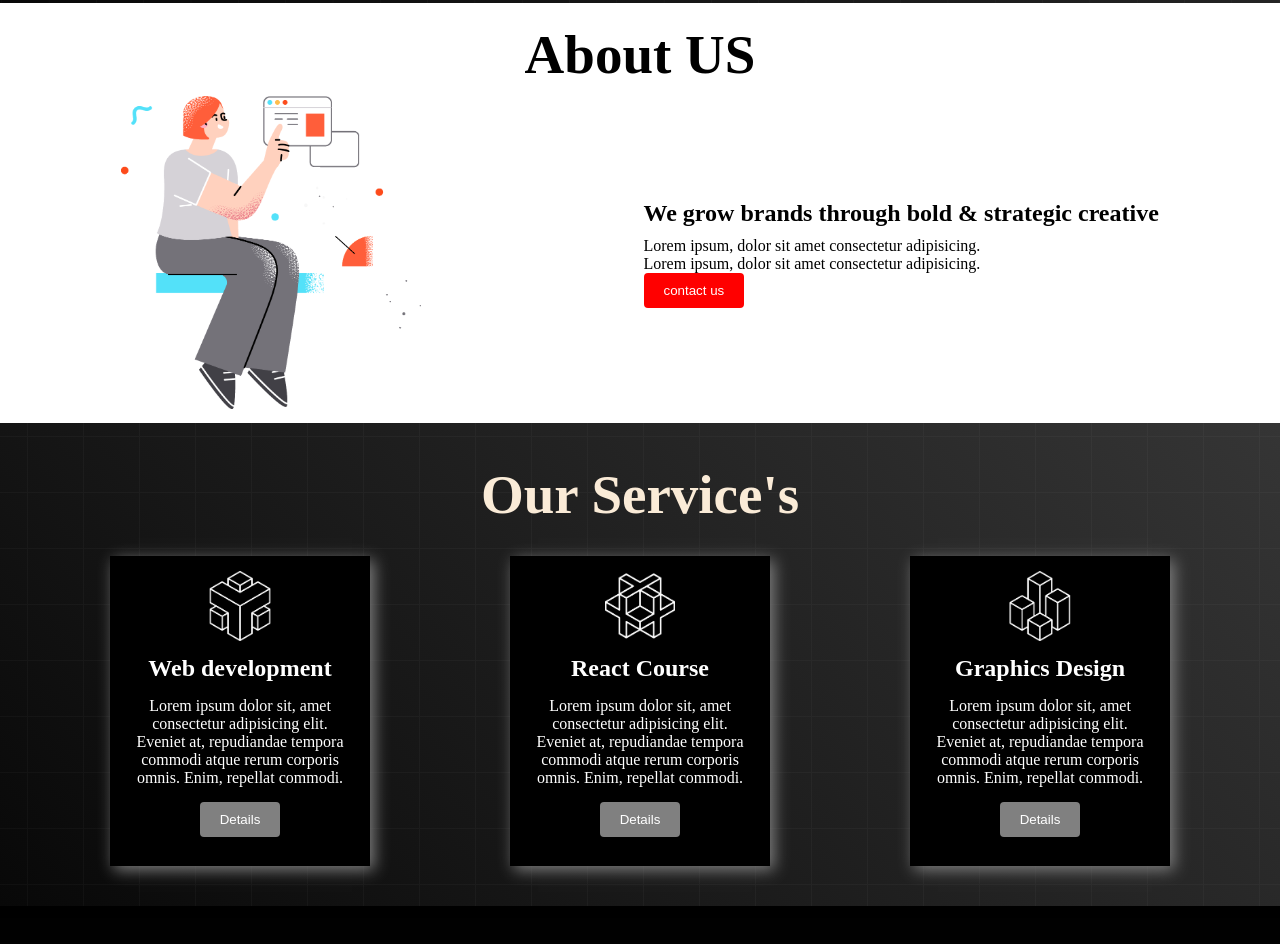
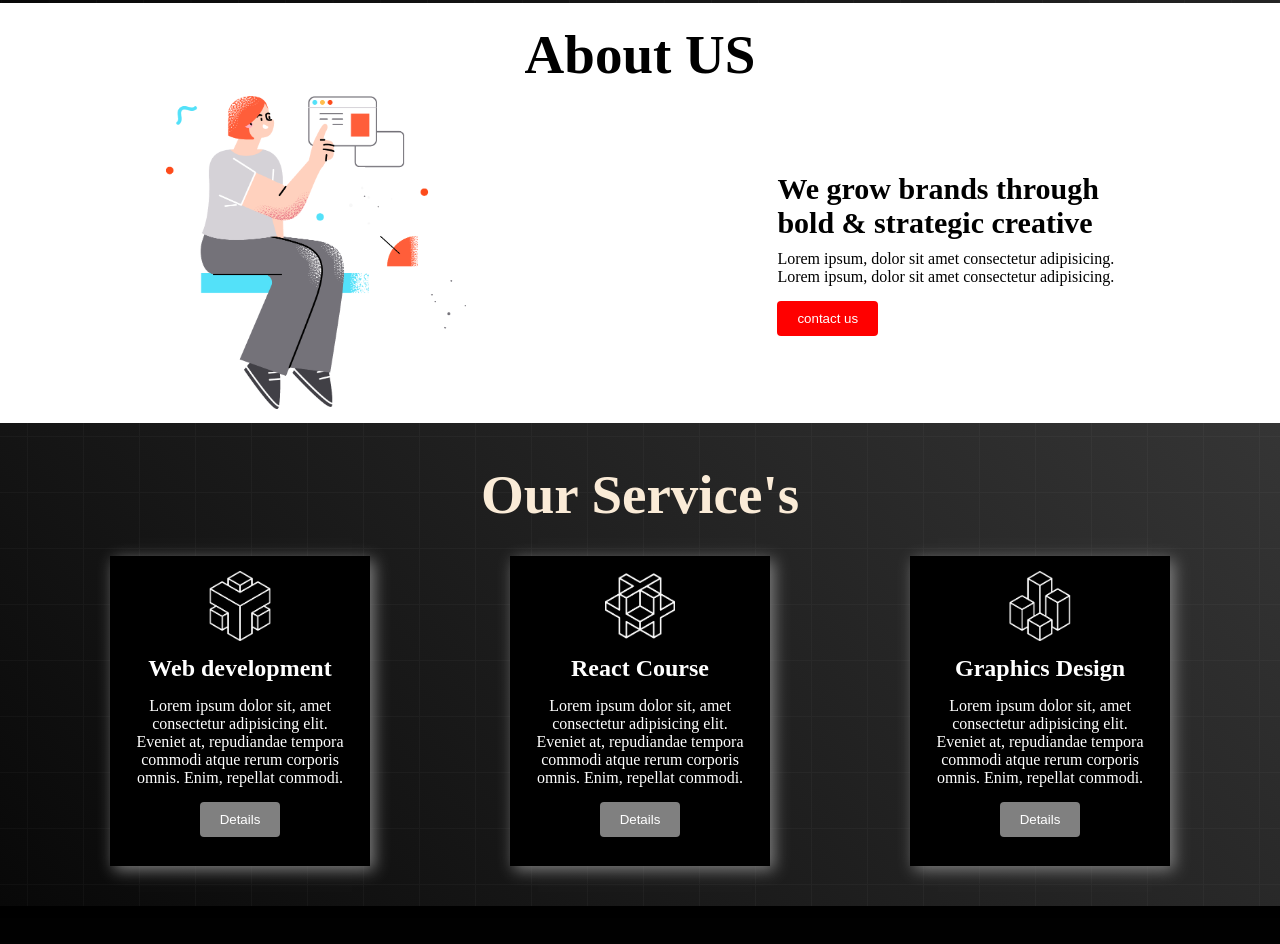
Before and after one commit to Jihad-24/digital-product, a plain HTML site: page index.html in a window 1280 px wide. Shown: the part 865-1809 px from the top of the page. Drawn offline with Linux system fonts and the light colour scheme.

Commit message:
added new code for finishing

```diff
--- a/index.html
+++ b/index.html
@@ -50,10 +50,10 @@
         <h1 class="title about-title">About US</h1>
         <div class="about-container">
           <div class="about-info">
-            <h1>We grow brands through bold & strategic creative</h1>
+            <h1>We grow brands through <br> bold & strategic creative</h1>
             <p>Lorem ipsum, dolor sit amet consectetur adipisicing.</p>
             <p>Lorem ipsum, dolor sit amet consectetur adipisicing.</p>
-            <button class="btn">contact us</button>
+            <button class="btn btn-us">contact us</button>
           </div>
           <div class="about-photo">
             <img class="banner-img" src="./images/section.png" alt="" />
--- a/style.css
+++ b/style.css
@@ -159,4 +159,8 @@
 }
 .about-info h1{
 padding-bottom: 10px;
+font-size: 30px;
 }
+.btn-us{
+    margin-top: 15px;
+}
```
